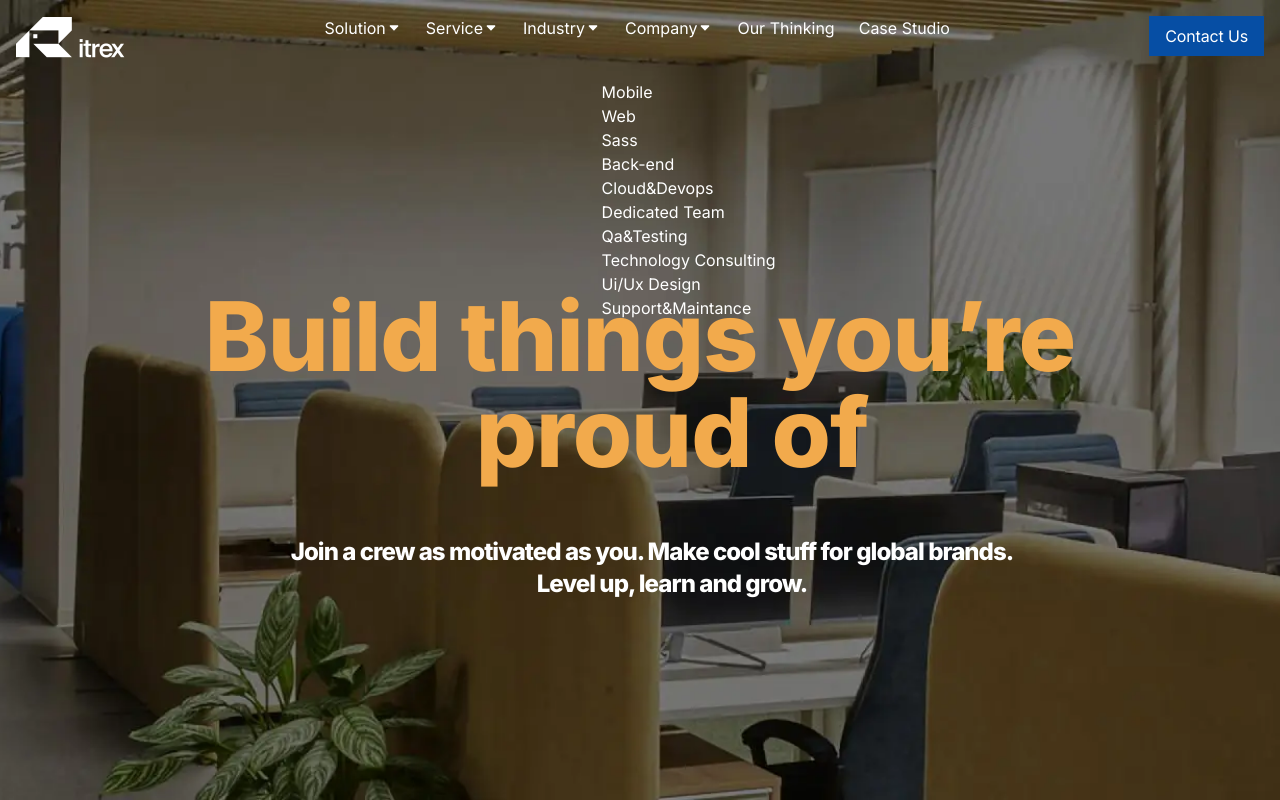
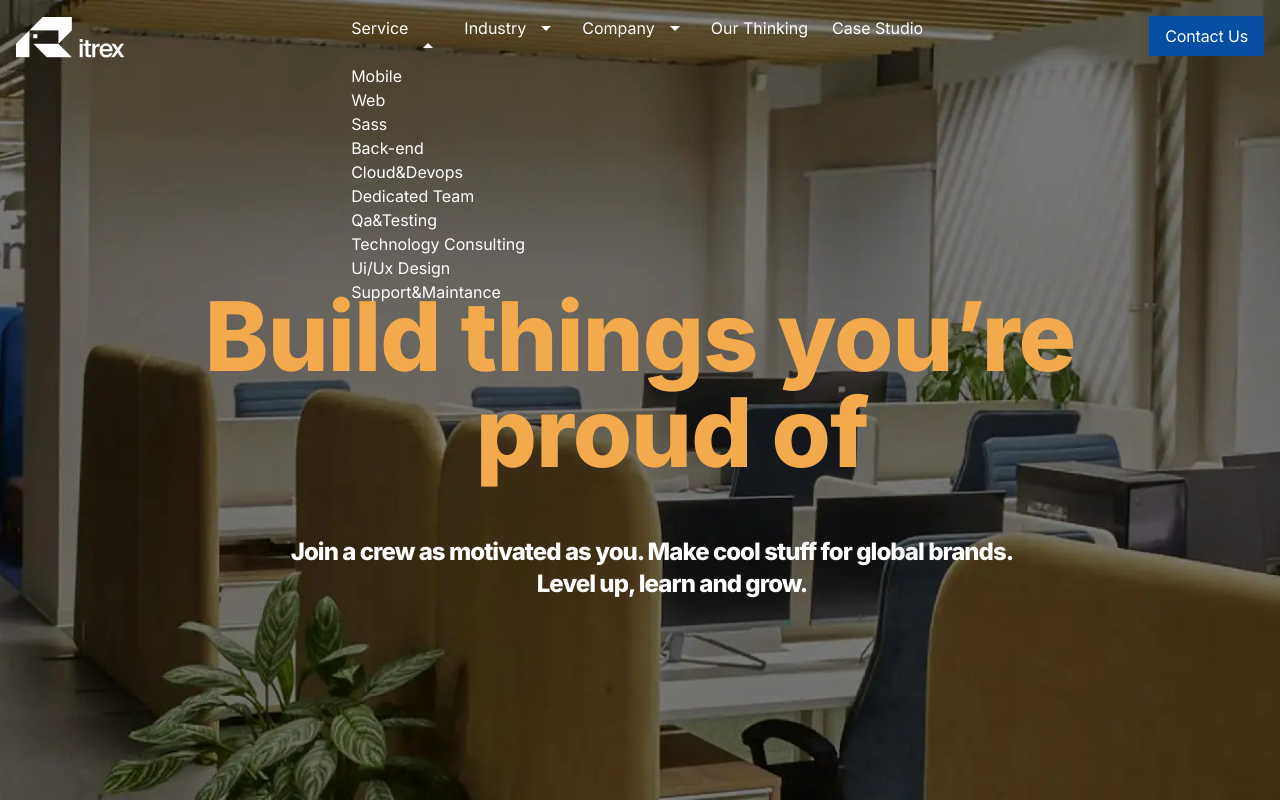
Before and after one commit to special-char/spechialchar-web, a Next.js app: page /Careers in a window 1280 px wide. Both pictures are taken after a click on the item "Service". Shown: the top 800 px of the page. Built offline with nearby package versions, Linux system fonts and the light colour scheme; a web font is replaced by a local one.

Commit message:
Header done hamburger added

```diff
--- a/src/components/CareersBanner2/index.tsx
+++ b/src/components/CareersBanner2/index.tsx
@@ -1,16 +1,16 @@
 
 import React from "react";
 import Image from "next/image";
-import Banner2 from "@/public/images/CareersBanner2.webp";
+
 
 const CareersBanner2 = () => {
   return (
-    <div className="relative    md:mb-14 mb-5 ">
+    <div className="relative md:mb-14 mb-5 ">
       <Image
-        src={Banner2}
+        src="/images/flexibility.webp"
         alt="image"
-            height={200}
-            width={200}
+        height={700}
+        width={700}
         className="object-fit  w-full"
 
       />
--- a/src/components/Navbar/Navbar.tsx
+++ b/src/components/Navbar/Navbar.tsx
@@ -1,21 +1,25 @@
-"use client";
-import React, { useState ,useEffect } from 'react';
+import React, { useState, useEffect, useRef } from 'react';
 import Image from 'next/image';
 import NavbarLogo from '@/public/NavbarLogo.png';
-import { TiArrowSortedDown } from "react-icons/ti";
-import Link from 'next/link';
+import { TiArrowSortedDown, TiThMenu } from "react-icons/ti";
+import Arrow from "@/public/icons/arrowdown.svg"
 import Button from '../Button';
 
 const Navbar = () => {
+  const [scrollPosition, setScrollPosition] = useState(0);
+  const [dropdownOpen, setDropdownOpen] = useState(false);
+  const [activeDropdown, setActiveDropdown] = useState(null);
+  const [mobileMenuOpen, setMobileMenuOpen] = useState(false);
+  const dropdownRef = useRef(null);
 
-
-  const openSubDropdown = (subItem:any) => {
-    // Set the active dropdown to the subItem and open the dropdown
+  const openSubDropdown = (subItem: any) => {
     setActiveDropdown(subItem);
     setDropdownOpen(true);
   };
-
-  const [scrollPosition, setScrollPosition] = useState(0);
+  const openDropdown = (item) => {
+    setActiveDropdown(item);
+    setDropdownOpen(true);
+  };
 
   useEffect(() => {
     const handleScroll = () => {
@@ -29,64 +33,32 @@ const Navbar = () => {
     };
   }, []);
 
-  const [dropdownOpen, setDropdownOpen] = useState(false);
-  const [activeDropdown, setActiveDropdown] = useState(null);
-
-  const openDropdown = (item) => {
-    setActiveDropdown(item);
-    setDropdownOpen(true);
-  };
 
   const closeDropdown = () => {
     setActiveDropdown(null);
     setDropdownOpen(false);
   };
+  const toggleMobileMenu = () => {
+    setMobileMenuOpen(!mobileMenuOpen);
+  };
+
 
   return (
     <nav className="h-20 w-full fixed z-10 bg-black text-white p-4 2xl:px-64" style={{
       backgroundColor:
         scrollPosition > 100 ? "rgba(0, 0, 0, 1)" : "rgba(0, 0, 0, 0)",
-      }} onMouseLeave={closeDropdown} >
-      <div className="flex justify-between" >
+    }} onMouseLeave={closeDropdown}>
+      <div className="flex justify-between ">
         <div>
           <Image src={NavbarLogo} alt="Navbar" />
         </div>
-        <div>
-          <ul className="flex gap-x-6 2xl:pt-2 ">
-          <li onMouseEnter={() =>   openDropdown('Solution')  } className='flex cursor-pointer hover:text-yellow'>Solution  <span className='pt-1'><TiArrowSortedDown /></span></li>
-            <li onMouseEnter={() =>   openDropdown('Service') } className='flex cursor-pointer hover:text-yellow'>Service   <span className='pt-1'><TiArrowSortedDown /></span></li>
-            <li onMouseEnter={() =>   openDropdown('Industry')}  className='flex cursor-pointer hover:text-yellow'>Industry   <span className='pt-1'><TiArrowSortedDown /></span></li>
-            <li onMouseEnter={() =>   openDropdown('Company') } className='flex cursor-pointer hover:text-yellow'>Company   <span className='pt-1'><TiArrowSortedDown /></span></li>
-            <li className='hover:text-yellow '>Our Thinking</li>
-            <li className='hover:text-yellow'>Case Studio</li>
-          </ul>
+        <div className="lg:hidden">
+          <TiThMenu className="text-white cursor-pointer" size={30} onClick={toggleMobileMenu} />
         </div>
-        <div>
-          <Button className="bg-white  p-2">Contact Us</Button>
-        </div>
-      </div>
-      {dropdownOpen && (
-        <div className="absolute top-16 right-0 w-full bg-inherit  p-4 z-10">
-         <ul>
-      {activeDropdown === 'Solution' && (
-        <ul onClick={() => setDropdownOpen(false)} className='relative left-[30.3rem] gap-y-9 cursor-pointer'>
-          <li onClick={() => openSubDropdown('Data')}>Data</li>
-          {activeDropdown === 'Data' && (
-            <ul className='relative left-[630px] cursor-pointer'>
-              <li>Item 1</li>
-              <li>Item 2</li>
-              <li>Item 3</li>
-            </ul>
-          )}
-          <li>Artificial Intelligence</li>
-          <li>Automation</li>
-          <li>Blockchain</li>
-          <li>Extended Reality</li>
-          <li>Internet of Things</li>
-        </ul>
-      )}
-            {activeDropdown === 'Service' && (
-              <ul onClick={() => setDropdownOpen(false)} className='relative left-[36.6rem] cursor-pointer'>
+        <div className="hidden lg:flex justify-center gap-x-6 2xl:pt-2  " >
+          <li onMouseEnter={() => openDropdown('Service')} className='flex cursor-pointer gap-2'><div className='hover:text-yellow'>Service</div>    <span className={` ${activeDropdown === 'Service' && dropdownOpen ? 'rotate-180' : ''}`}><Arrow /></span>  {activeDropdown === 'Service' && (
+            <div className="absolute top-16  bg-inherit  z-10">
+              <ul onClick={() => setDropdownOpen(false)} className='relative  cursor-pointer'>
                 <li>Mobile</li>
                 <li>Web</li>
                 <li>Sass</li>
@@ -98,9 +70,12 @@ const Navbar = () => {
                 <li>Ui/Ux Design</li>
                 <li>Support&Maintance</li>
               </ul>
-            )}
+            </div>
+          )}</li>
+          <li onMouseEnter={() => openDropdown('Industry')} className='flex cursor-pointer gap-2'><div className='hover:text-yellow'>Industry</div>  <span className={` ${activeDropdown === 'Industry' && dropdownOpen ? 'rotate-180' : ''}`}><Arrow /></span>
+            <div className="absolute top-16  bg-inherit  z-10">
               {activeDropdown === 'Industry' && (
-              <ul onClick={() => setDropdownOpen(false)}  className='relative left-[42.8rem] cursor-pointer'>
+                <ul onClick={() => setDropdownOpen(false)} className='relative  cursor-pointer'>
                   <li>HealtCare&BioTech</li>
                   <li>Logistic&Transporention</li>
                   <li>ManuFacturing&Supply Chain</li>
@@ -110,17 +85,78 @@ const Navbar = () => {
                   <li>Ecommerce</li>
                 </ul>
               )}
+            </div>
+          </li>
+          <li onMouseEnter={() => openDropdown('Company')} className='flex cursor-pointer gap-2'><div className='hover:text-yellow'>Company</div>    <span className={` ${activeDropdown === 'Company' && dropdownOpen ? 'rotate-180' : ''}`}><Arrow /></span>
+            <div className="absolute top-16  bg-inherit  z-10">
               {activeDropdown === 'Company' && (
-              <ul onClick={() => setDropdownOpen(false)}  className='relative left-[48.95rem] cursor-pointer'>
+                <ul onClick={() => setDropdownOpen(false)} className='relative  cursor-pointer'>
                   <li>About</li>
                   <li>Careers</li>
                   <li>How We are Work</li>
                 </ul>
               )}
+            </div>
+          </li>
+          <li className='hover:text-yellow list-none'>Our Thinking</li>
+          <li className='hover:text-yellow list-none'>Case Studio</li>
+
+        </div>
+
+        <div className='hidden lg:block'>
+          <Button className="bg-slate-600 p-2">Contact Us</Button>
+        </div>
+      </div>
+      {/* Mobile Menu */}
+      {
+        mobileMenuOpen && (
+          <div className="lg:hidden fixed top-0 left-0 w-full h-full bg-black bg-opacity-90 flex  pl-10 pt-14" >
+            <div className="text-white text-2xl flex flex-col gap-y-4" >
+              <span onClick={toggleMobileMenu} className="absolute top-4 right-4 cursor-pointer text-3xl">&times;</span>
+              <div className="flex flex-col gap-y-2">
+
+                <li onMouseEnter={() => openDropdown('Service')} className='grid grid-cols-2 cursor-pointer  gap-2'><div className='hover:text-yellow' >Service </div><div className={`pt-1  ${activeDropdown === 'Service' && dropdownOpen ? 'rotate-180' : ''} `}><Arrow /></div>  {activeDropdown === 'Service' && (
+                  <div className="relative   bg-inherit  z-10">
+                    <ul onClick={() => setDropdownOpen(false)} className='  cursor-pointer'>
+                      <li>Mobile</li>
+                      <li>Web</li>
+                      <li>Sass</li>
+                      <li>Back-end</li>
+                      <li>Ui/Ux Design</li>
                     </ul>
                   </div>
+                )}</li>
+                <li onMouseEnter={() => openDropdown('Industry')} className='grid grid-cols-2 cursor-pointer gap-2'><div className='hover:text-yellow'>Industry</div>  <span className={` pt-1  ${activeDropdown === 'Industry' && dropdownOpen ? ' rotate-180' : ''}`}><Arrow /></span>
+                  <div className="relative  bg-inherit  z-10">
+                    {activeDropdown === 'Industry' && (
+                      <ul onClick={() => setDropdownOpen(false)} className='  cursor-pointer'>
+                        <li>Edtech & Elearning</li>
+                        <li>Ecommerce</li>
+                      </ul>
                     )}
-    </nav>
+                  </div>
+                </li>
+                <li onMouseEnter={() => openDropdown('Company')} className='grid grid-cols-2 cursor-pointer gap-2'><div className='hover:text-yellow'>Company</div>    <span className={`pt-1  ${activeDropdown === 'Company' && dropdownOpen ? ' rotate-180' : ''}`}><Arrow /></span>
+                  <div className="relative   bg-inherit  z-10">
+                    {activeDropdown === 'Company' && (
+                      <ul onClick={() => setDropdownOpen(false)} className='  cursor-pointer'>
+                        <li>About</li>
+                        <li>Careers</li>
+                        <li>How We are Work</li>
+                      </ul>
+                    )}
+                  </div>
+                </li>
+                <li className='hover:text-yellow list-none'>Our Thinking</li>
+                <li className='hover:text-yellow list-none'>Case Studio</li>
+
+              </div>
+              <Button className="bg-slate-600 p-2 mr-5">Contact Us</Button>
+            </div>
+          </div>
+        )
+      }
+    </nav >
   );
 };
 
```
Also changed, not shown: public/images/flexibility.webp (added). Lines whose indentation alone changed are shown as unchanged.
